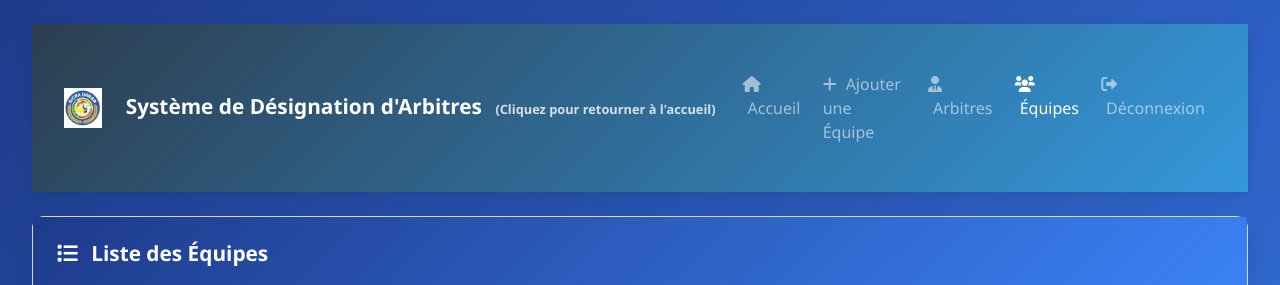
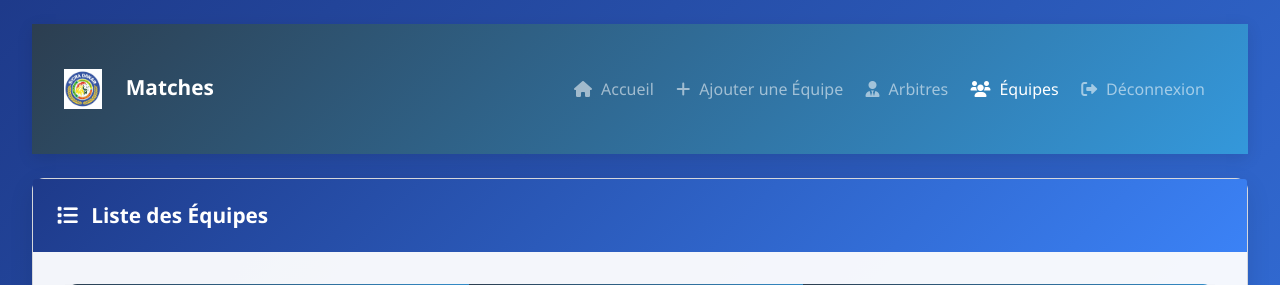
Before and after one commit to SySamba/designation_arbitre, a PHP site: page /equipes.php in a window 1280 px wide. Shown: the top 285 px of the page. Run offline with PHP 8.4, Linux system fonts and the light colour scheme; the visitor is signed in with stand-in values (Sample User, id 1); data comes from the database, SQL or seed files in the repository.

Commit message:
first commit

```diff
--- a/arbitres.php
+++ b/arbitres.php
@@ -548,8 +548,7 @@ if (isset($_GET['action']) && $_GET['action'] == 'modifier' && isset($_GET['id']
             <div class="container-fluid">
                 <a class="navbar-brand" href="dashboard.php" title="Retour à l'accueil">
                     <img src="logo.jpg" alt="Logo" style="height: 40px; margin-right: 10px;">
-                    <span style="margin-left: 0.5rem;">Système de Désignation d'Arbitres</span>
-                    <small class="d-none d-md-inline" style="font-size: 0.8rem; opacity: 0.8; margin-left: 0.5rem;">(Cliquez pour retourner à l'accueil)</small>
+                    <span style="margin-left: 0.5rem;">Matches</span>
                 </a>
                 <div class="navbar-nav ms-auto">
                     <a class="nav-link" href="dashboard.php">
--- a/equipes.php
+++ b/equipes.php
@@ -286,8 +286,7 @@ if (isset($_GET['action']) && $_GET['action'] == 'modifier' && isset($_GET['id']
             <div class="container-fluid">
                 <a class="navbar-brand" href="dashboard.php" title="Retour à l'accueil">
                     <img src="logo.jpg" alt="Logo" style="height: 40px; margin-right: 10px;">
-                    <span style="margin-left: 0.5rem;">Système de Désignation d'Arbitres</span>
-                    <small class="d-none d-md-inline" style="font-size: 0.8rem; opacity: 0.8; margin-left: 0.5rem;">(Cliquez pour retourner à l'accueil)</small>
+                    <span style="margin-left: 0.5rem;">Matches</span>
                 </a>
                 <div class="navbar-nav ms-auto">
                     <a class="nav-link" href="dashboard.php">
```
